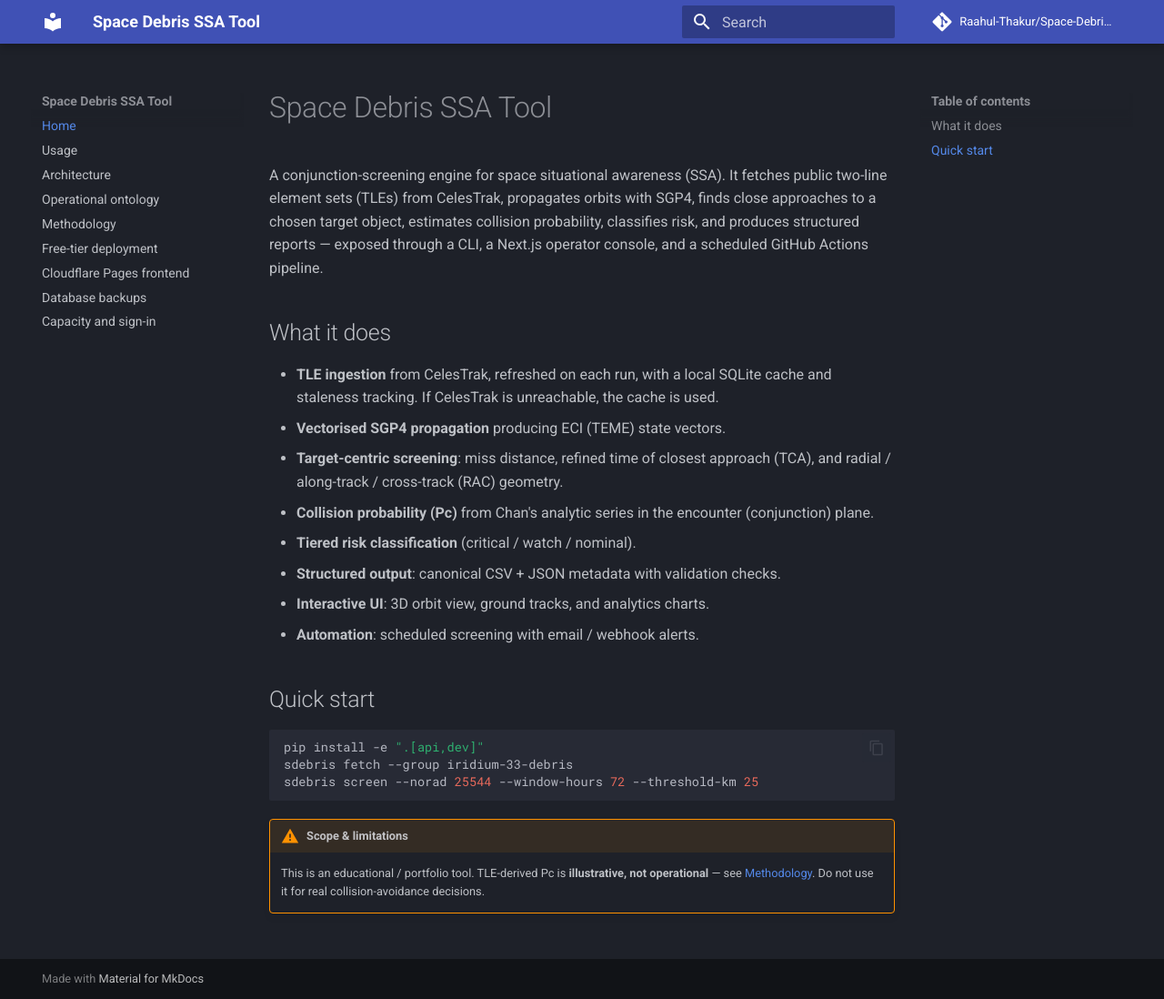
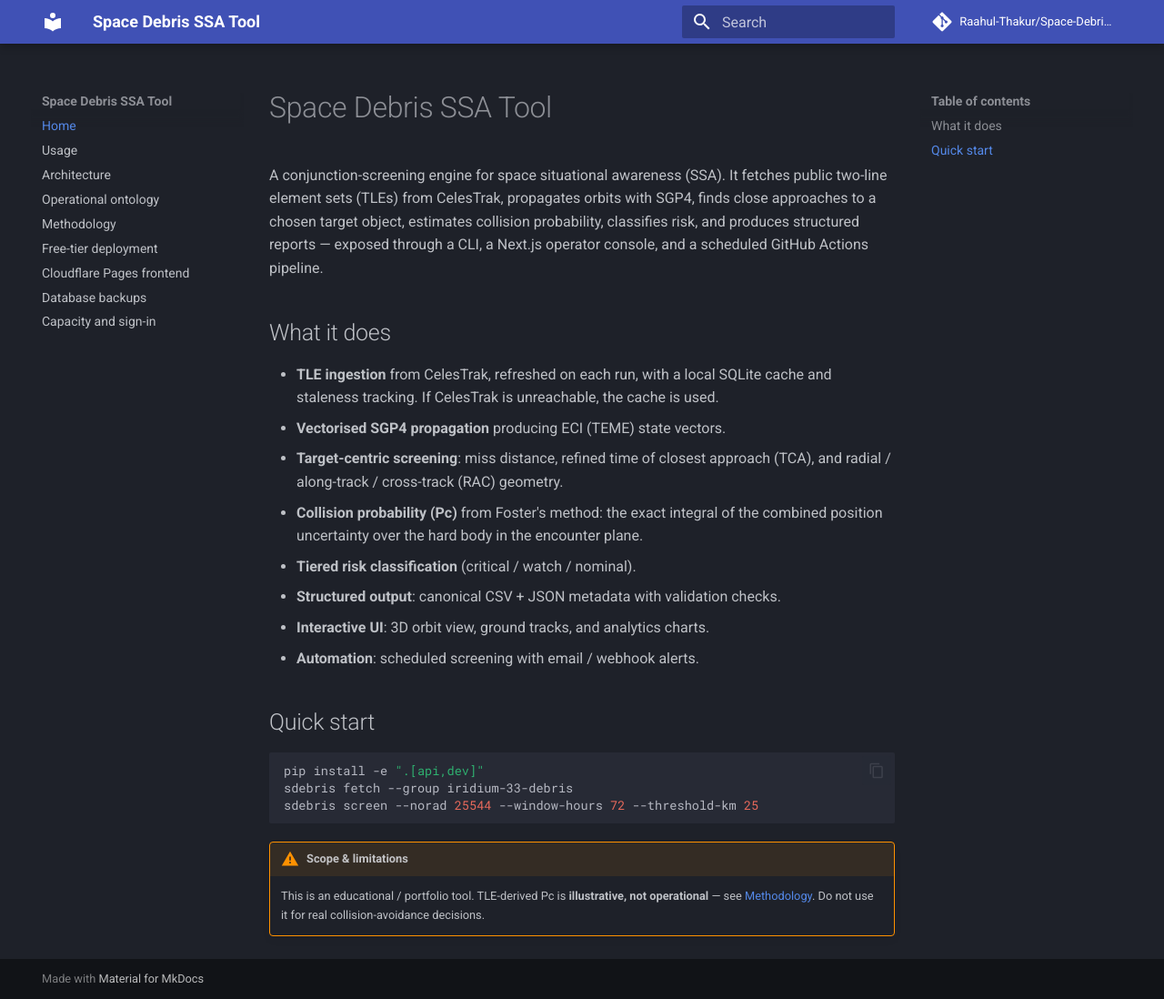
Before and after one commit to Raahul-Thakur/Space-Debris-SSA-Tool, an MkDocs documentation site: the page built from docs/index.md, in a window 1280 px wide and 1098 px high. Shown: the whole window at 91% size. Built offline with MkDocs 1.6.1 and Material for MkDocs 9.7.7, drawn with Linux system fonts in a browser that asks for light colours; comment, search, counter and statistics services are not loaded.

Commit message:
Describe Pc as the Foster integral it now is, and accept two passes of one pair in a report
Follow-ups to the screening accuracy merge:

- The report validator flagged any repeated secondary object as a
  duplicate. One pair can now pass close more than once in a window, so it
  checks for the same pair at the same TCA instead.
- Pc is now the exact Foster encounter-plane integral by default, with
  Chan's series kept as an option, so the README, docs index, architecture
  page, the API's methodology text and the stored model_version (now
  foster-v2) say Foster rather than Chan.

Co-Authored-By: Claude Opus 5.5 <noreply@anthropic.com>
Claude-Session: https://claude.ai/code/session_01Vbb18RfAmP4QPKwZGKJ3Yw

```diff
--- a/docs/index.md
+++ b/docs/index.md
@@ -13,8 +13,8 @@ operator console, and a scheduled GitHub Actions pipeline.
 - **Vectorised SGP4 propagation** producing ECI (TEME) state vectors.
 - **Target-centric screening**: miss distance, refined time of closest approach
   (TCA), and radial / along-track / cross-track (RAC) geometry.
-- **Collision probability (Pc)** from Chan's analytic series in the encounter
-  (conjunction) plane.
+- **Collision probability (Pc)** from Foster's method: the exact integral of the
+  combined position uncertainty over the hard body in the encounter plane.
 - **Tiered risk classification** (critical / watch / nominal).
 - **Structured output**: canonical CSV + JSON metadata with validation checks.
 - **Interactive UI**: 3D orbit view, ground tracks, and analytics charts.
```
Also changed, not shown: README.md (+5 -5 lines), docs/architecture.md (+1 -1 lines), 4 other files.
